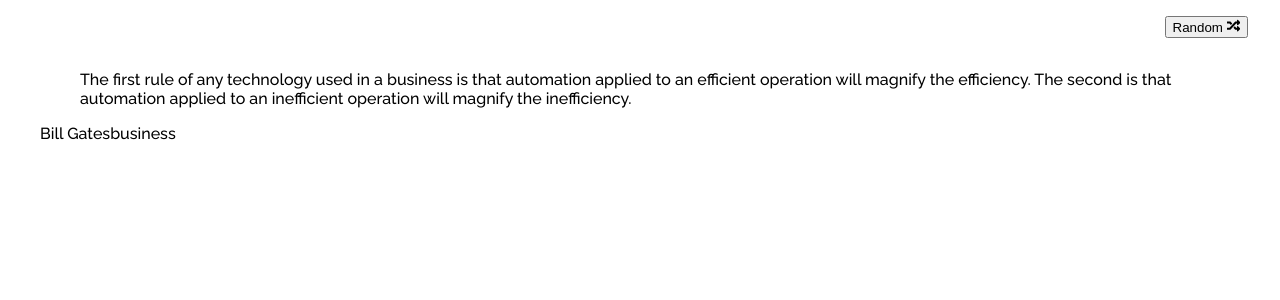
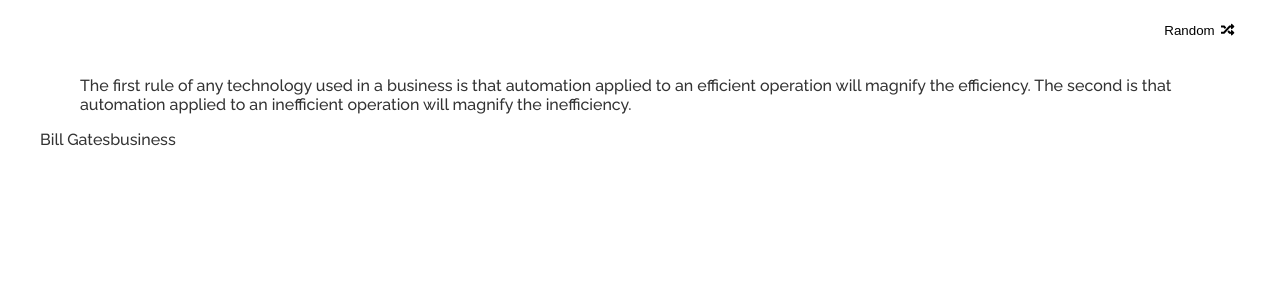
Before and after one commit to cacosted/random-quotes, a React (Vite) app: page / in a window 1280 px wide. Shown: the top 300 px of the page. Built offline with nearby package versions, Linux system fonts and the light colour scheme.

Commit message:
add Button styles and hover effect

```diff
--- a/src/components/Button/index.jsx
+++ b/src/components/Button/index.jsx
@@ -1,7 +1,10 @@
 import { FaRandom } from 'react-icons/fa'
+import { RandomButton } from './styles'
 
 export const Button = () => {
   return (
-    <button><span>Random</span> <FaRandom /></button>
+    <RandomButton>
+      <span>Random</span> <FaRandom />
+    </RandomButton>
   )
 }
--- /dev/null
+++ b/src/components/Button/styles.js
@@ -0,0 +1,16 @@
+import styled from 'styled-components'
+import { colors } from '../../styles/style.config'
+export const RandomButton = styled.button`
+  background-color: transparent;
+  border: none;
+  border-radius: 12px;
+  display: flex;
+  align-items: center;
+  gap: .5em;
+  padding: .5em 1em;
+
+  &:hover,
+  &:focus {
+    outline: 2px solid ${colors.main}
+  }
+`
--- a/src/styles/style.config.js
+++ b/src/styles/style.config.js
@@ -8,7 +8,7 @@
 }
 
 export const colors = {
-  main: 'background: #333333',
+  main: '#333333',
   dark: '#000',
   accent: '#F7DF94'
 }
```
